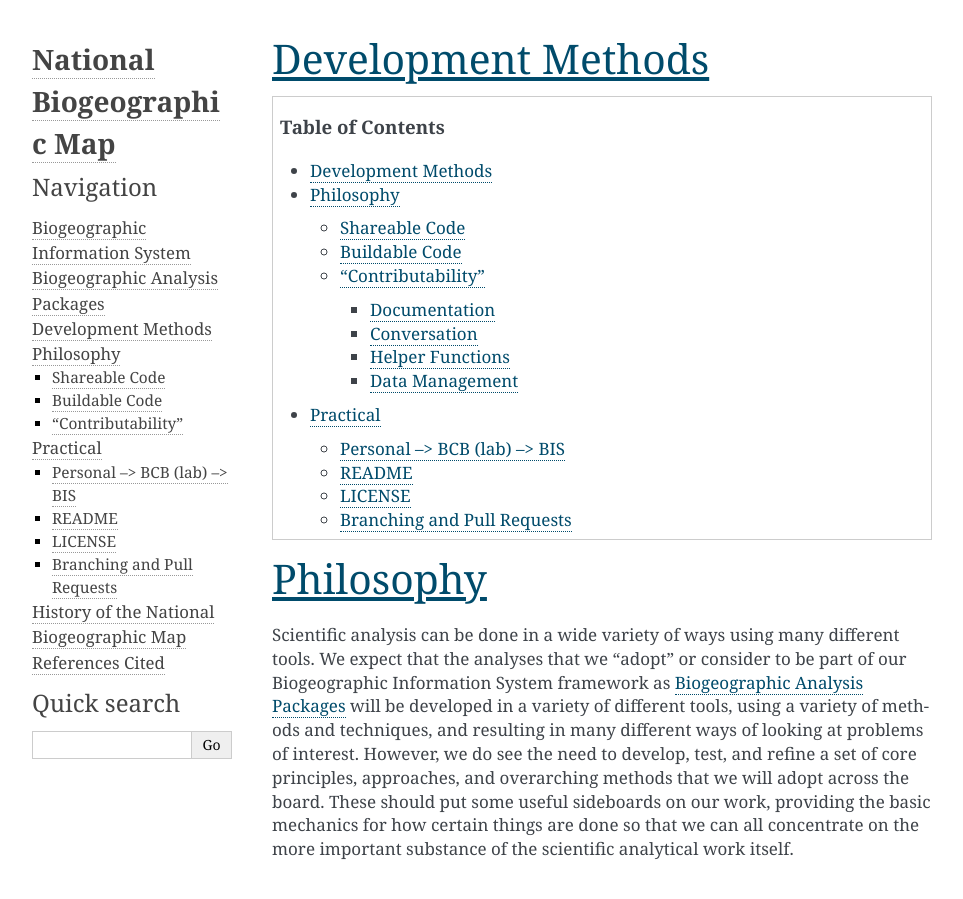
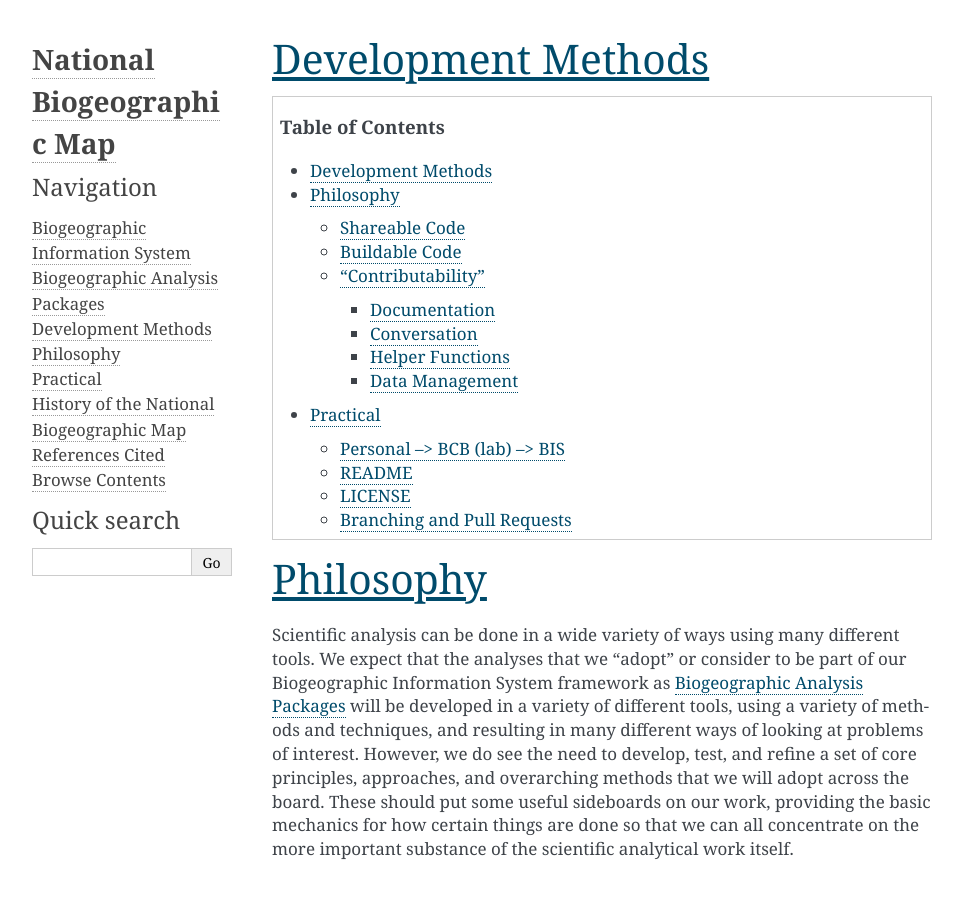
Before and after one commit to usgs-bis/nbmdocs, a Sphinx documentation site: the page built from docs/devmethods.rst, in a window 1280 px wide and 900 px high. Shown: the whole window, without its empty margins (148-1111 px from the left). Built offline with Sphinx 7.4.7, drawn with Linux system fonts in a browser that asks for light colours.

Commit message:
Added browse page and trimmed down the browse list on the home page

```diff
--- /dev/null
+++ b/docs/browse.rst
@@ -0,0 +1,13 @@
+.. _browse:
+
+Browse Contents
+***************
+
+.. toctree::
+   :maxdepth: 5
+
+   bis
+   baps
+   devmethods
+   history
+   references
--- a/docs/index.rst
+++ b/docs/index.rst
@@ -2,13 +2,14 @@
 *******************************
 
 .. toctree::
-   :maxdepth: 2
+   :maxdepth: 1
 
    bis
    baps
    devmethods
    history
    references
+   browse
 
 Overview
 ==========
```
Also changed, not shown: 11 other files.
